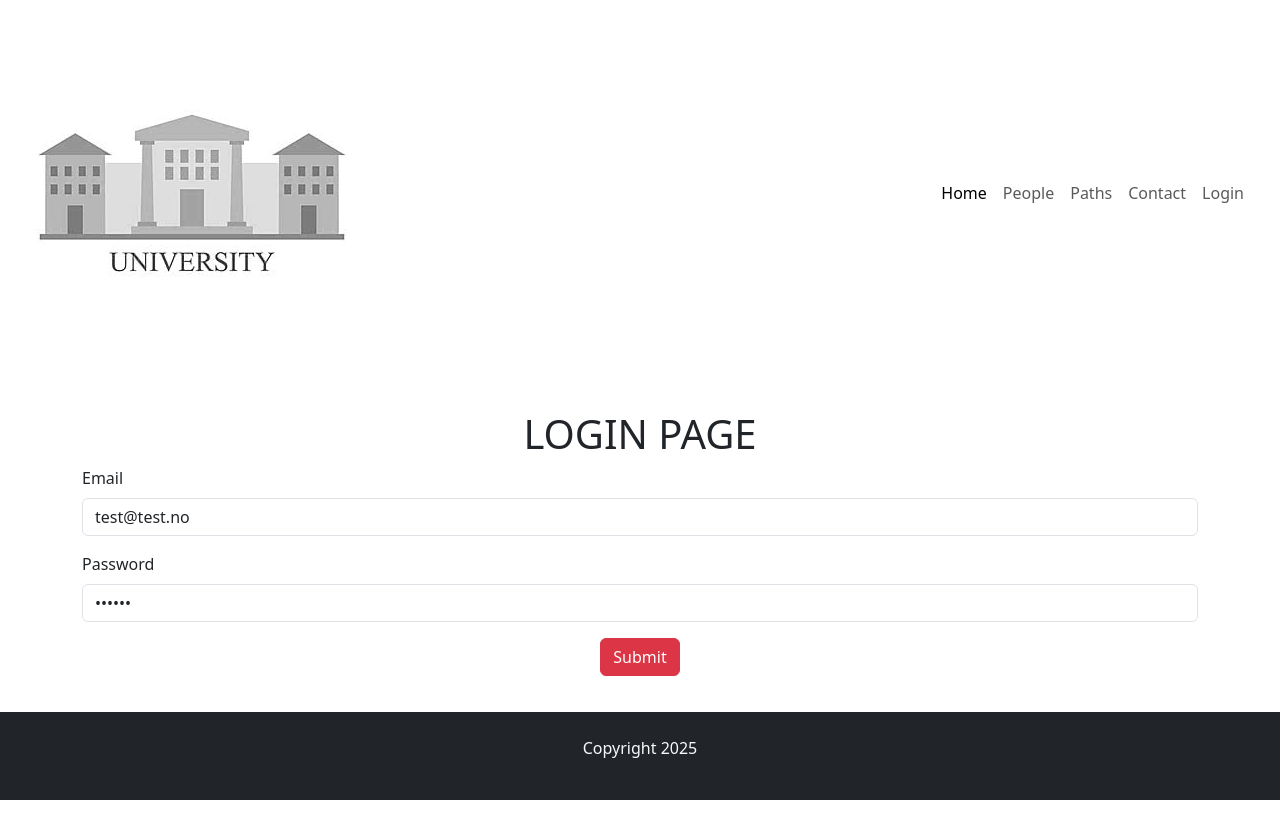
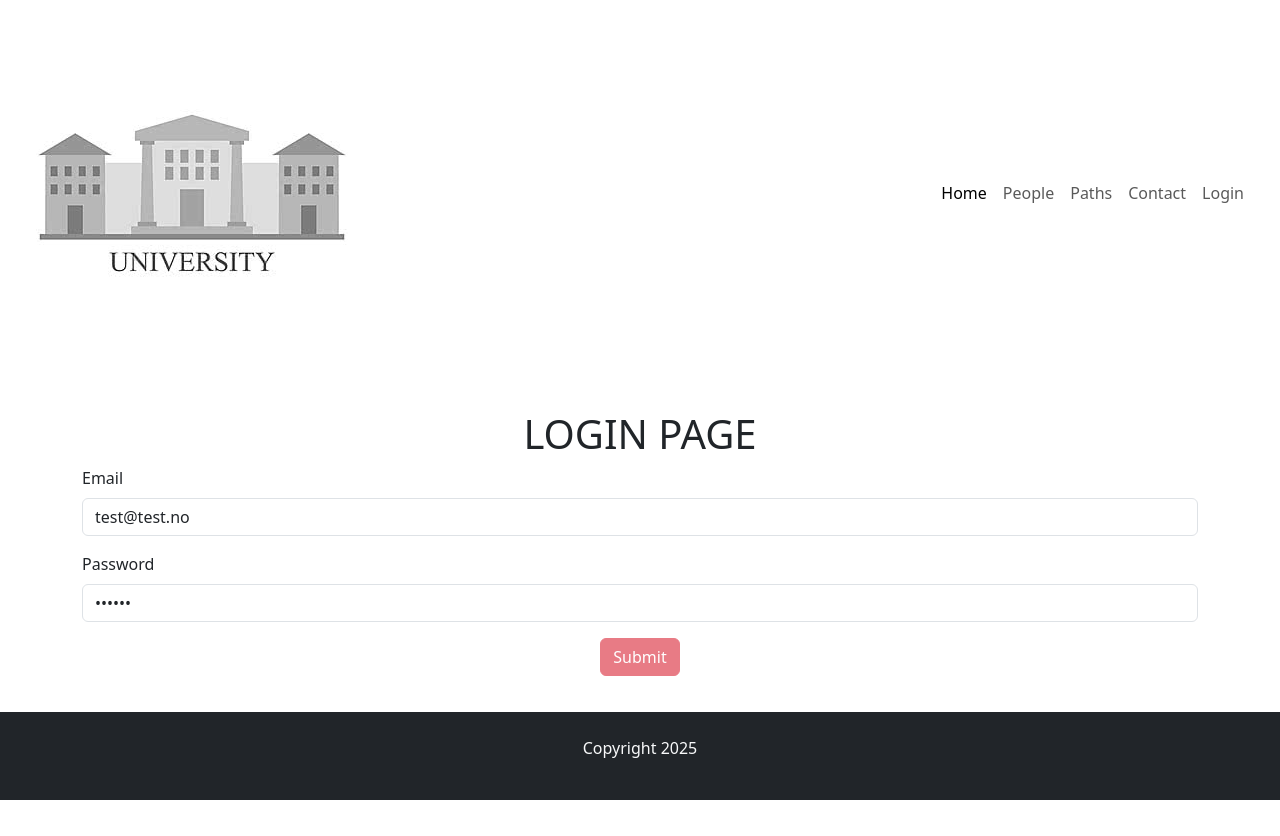
Before and after one commit to haakonerol/frontendReact, a React (Vite) app in the folder react-router/: page /login in a window 1280 px wide. Built offline with nearby package versions, Linux system fonts and the light colour scheme.

Commit message:
button disabled

```diff
--- a/react-router/src/pages/Login.jsx
+++ b/react-router/src/pages/Login.jsx
@@ -53,7 +53,7 @@ const Login = () => {
           />
         </Form.Group>
         <Container className="text-center">
-          <Button variant="danger" type="submit">
+          <Button variant="danger" type="submit" disabled>
             Submit
           </Button>
         </Container>
```
